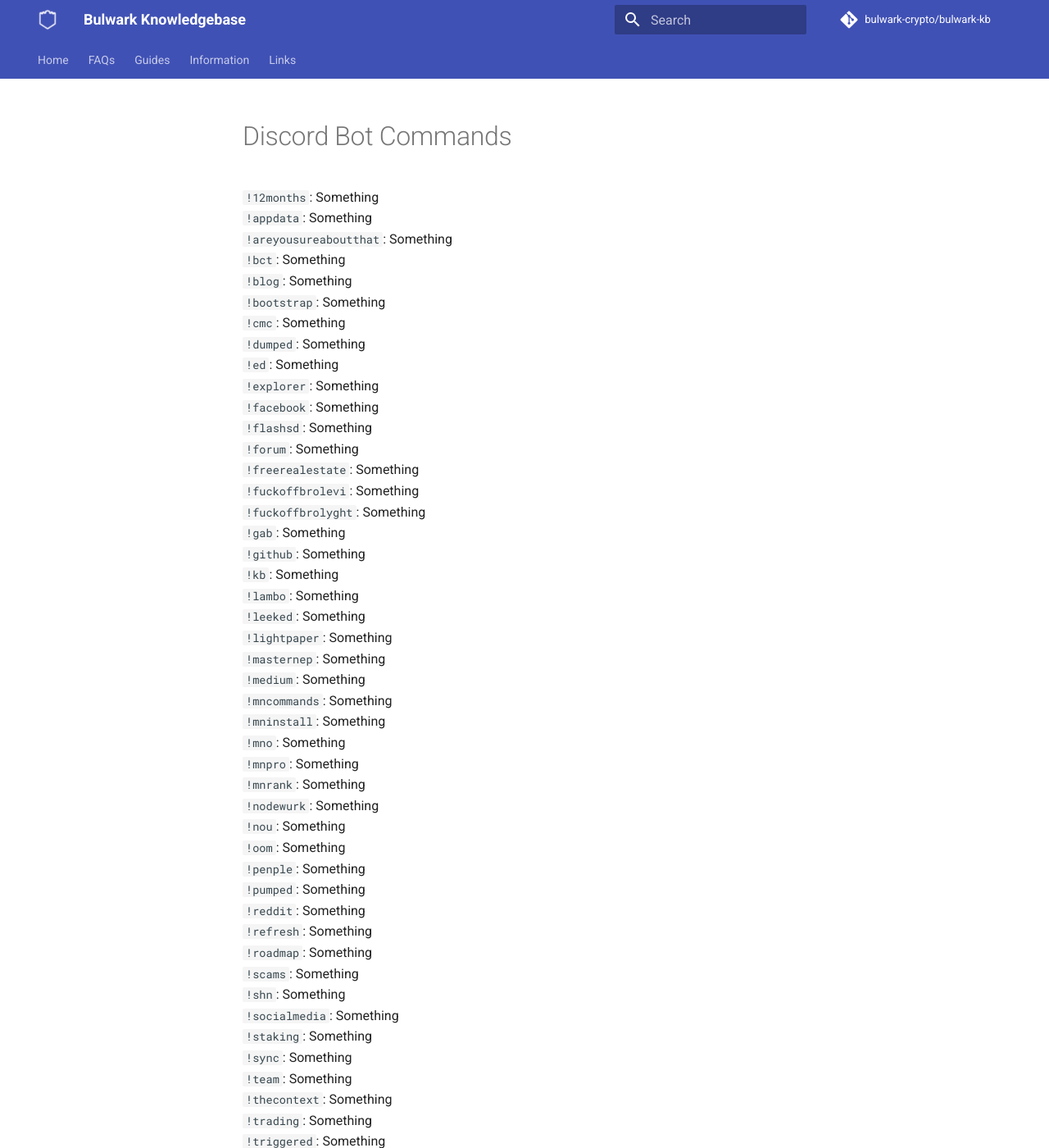
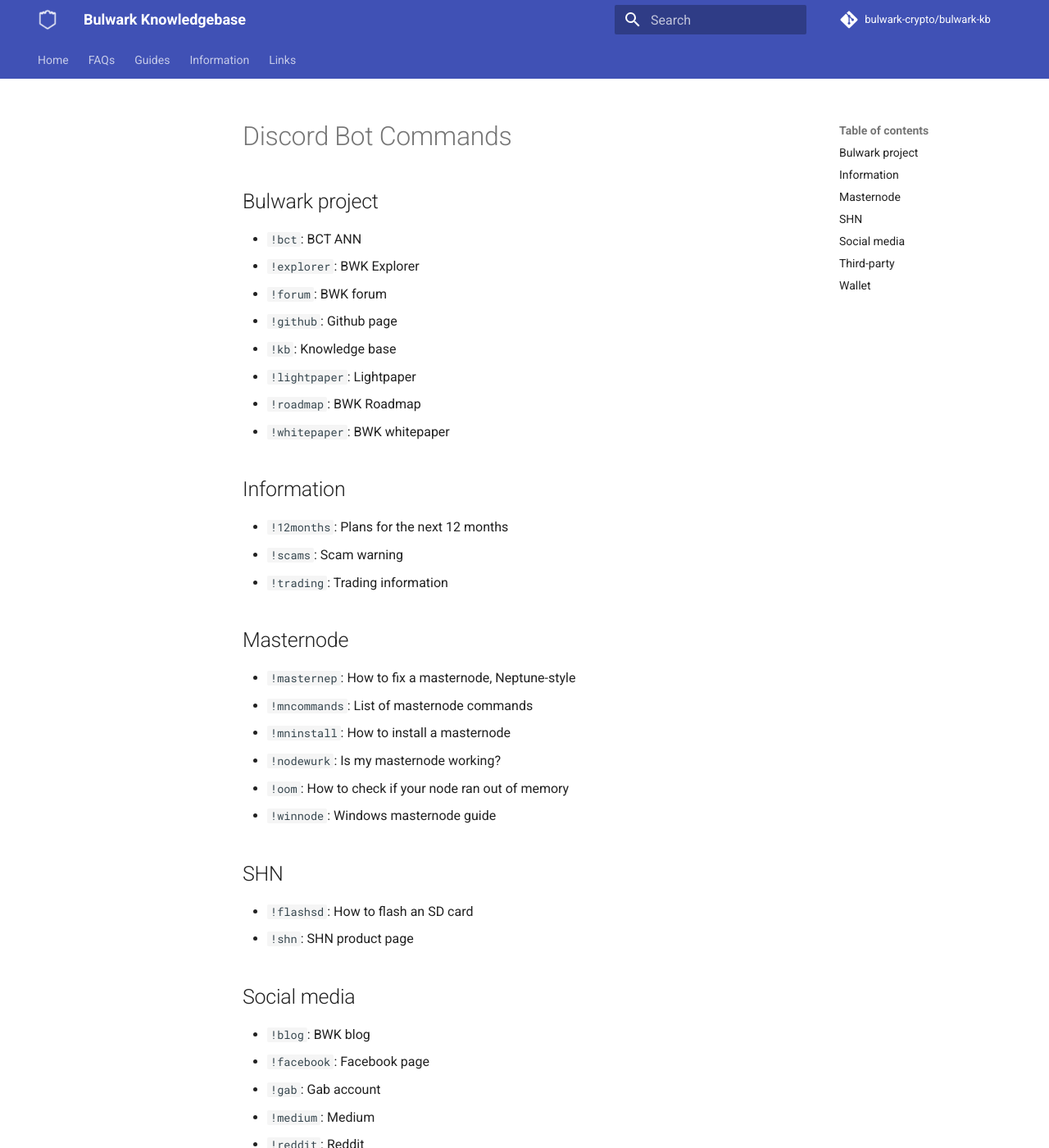
Before and after one commit to bulwark-crypto/Bulwark-KB, an MkDocs documentation site: the page built from docs/Admin/Bot-Commands.md, in a window 1280 px wide and 1400 px high. Shown: the whole window at 82% size. Built offline with MkDocs 1.6.1 and Material for MkDocs 9.7.7, drawn with Linux system fonts in a browser that asks for light colours; comment, search, counter and statistics services are not loaded; some of the changed text lies outside the part shown.

Commit message:
Updated bot commands

```diff
--- a/docs/Admin/Bot-Commands.md
+++ b/docs/Admin/Bot-Commands.md
@@ -1,56 +1,59 @@
 # Discord Bot Commands
 
-`!12months`: Something
-`!appdata`: Something
-`!areyousureaboutthat`: Something
-`!bct`: Something
-`!blog`: Something
-`!bootstrap`: Something
-`!cmc`: Something
-`!dumped`: Something
-`!ed`: Something
-`!explorer`: Something
-`!facebook`: Something
-`!flashsd`: Something
-`!forum`: Something
-`!freerealestate`: Something
-`!fuckoffbrolevi`: Something
-`!fuckoffbrolyght`: Something
-`!gab`: Something
-`!github`: Something
-`!kb`: Something
-`!lambo`: Something
-`!leeked`: Something
-`!lightpaper`: Something
-`!masternep`: Something
-`!medium`: Something
-`!mncommands`: Something
-`!mninstall`: Something
-`!mno`: Something
-`!mnpro`: Something
-`!mnrank`: Something
-`!nodewurk`: Something
-`!nou`: Something
-`!oom`: Something
-`!penple`: Something
-`!pumped`: Something
-`!reddit`: Something
-`!refresh`: Something
-`!roadmap`: Something
-`!scams`: Something
-`!shn`: Something
-`!socialmedia`: Something
-`!staking`: Something
-`!sync`: Something
-`!team`: Something
-`!thecontext`: Something
-`!trading`: Something
-`!triggered`: Something
-`!twitter`: Something
-`!wallet`: Something
-`!whathappening`: Something
-`!whenbinance`: Something
-`!whenico`: Something
-`!whitepaper`: Something
-`!winnode`: Something
-`!youtube`: Something
+## Bulwark project
+
+- `!bct`: BCT ANN
+- `!explorer`: BWK Explorer
+- `!forum`: BWK forum
+- `!github`: Github page
+- `!kb`: Knowledge base
+- `!lightpaper`: Lightpaper
+- `!roadmap`: BWK Roadmap
+- `!whitepaper`: BWK whitepaper
+
+## Information
+
+- `!12months`: Plans for the next 12 months
+- `!scams`: Scam warning
+- `!trading`: Trading information
+
+## Masternode
+
+- `!masternep`: How to fix a masternode, Neptune-style
+- `!mncommands`: List of masternode commands
+- `!mninstall`: How to install a masternode
+- `!nodewurk`: Is my masternode working?
+- `!oom`: How to check if your node ran out of memory
+- `!winnode`: Windows masternode guide
+
+## SHN
+
+- `!flashsd`: How to flash an SD card
+- `!shn`: SHN product page
+
+## Social media
+
+- `!blog`: BWK blog
+- `!facebook`: Facebook page
+- `!gab`: Gab account
+- `!medium`: Medium
+- `!reddit`: Reddit
+- `!socialmedia`: BWK Social media pages
+- `!twitter`: Twitter
+- `!youtube`: Youtube channel
+
+## Third-party
+
+- `!cmc`: CoinMarketCap
+- `!mno`: masternodes.online
+- `!mnpro`: masternode.pro
+- `!mnrank`: mnrank.com
+
+## Wallet
+
+- `!appdata`: Location of wallet appdata.
+- `!bootstrap`: Bootstrap Instructions
+- `!refresh`: How to refresh a wallet
+- `!staking`: Staking guide
+- `!sync`: How to fix wallet syncing issues
+- `!wallet`: Wallet download
```
